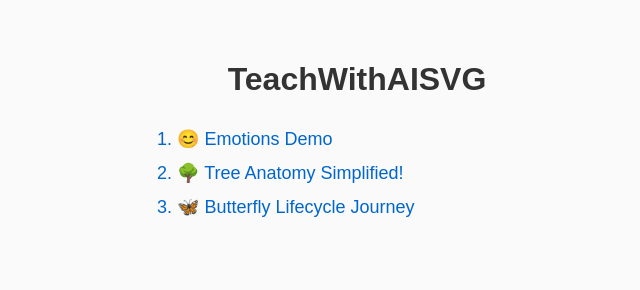
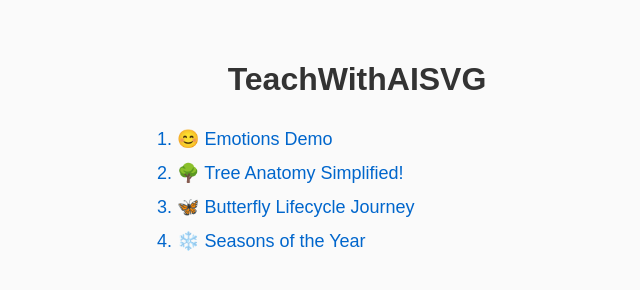
Before and after one commit to tabgraf/Teach-with-AI-SVG, a plain HTML site: page index.html in a window 1280 px wide. Shown: the whole page, without its empty margins (283-923 px from the left). Drawn offline with Linux system fonts and the light colour scheme.

Commit message:
Update index.html

```diff
--- a/index.html
+++ b/index.html
@@ -41,6 +41,7 @@
     <li><a href="https://tabgraf.github.io/Teach-with-AI-SVG/emotions">1. 😊 Emotions Demo</a></li>
     <li><a href="https://tabgraf.github.io/Teach-with-AI-SVG/tree-anatomy">2. 🌳 Tree Anatomy Simplified!</a></li>
     <li><a href="https://tabgraf.github.io/Teach-with-AI-SVG/butterfly-lifecycle">3. 🦋 Butterfly Lifecycle Journey</a></li>
+    <li><a href="https://tabgraf.github.io/Teach-with-AI-SVG/butterfly-lifecycle">4. ❄️ Seasons of the Year</a></li>
     <!-- Add more links below -->
   </ul>
 </body>
```
